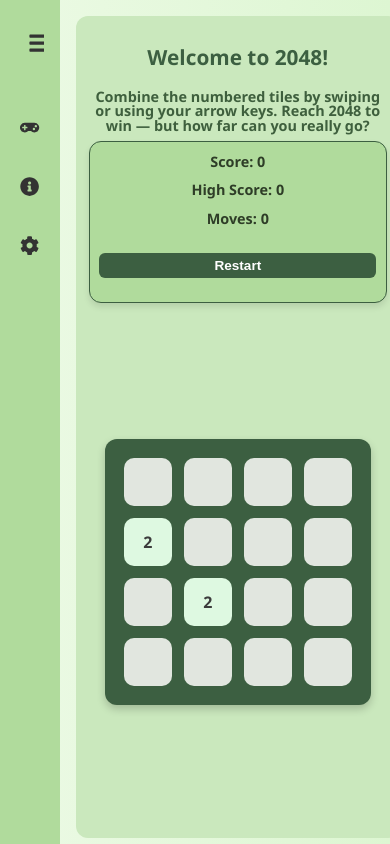
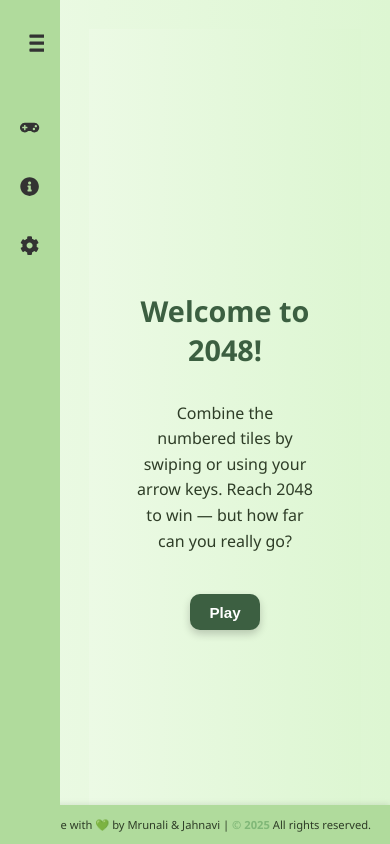
Before and after one commit to janhaviss/2048_Game, a React (Vite) app in the folder 2048_game/: page / in a window 390 px wide. Built offline with nearby package versions, Linux system fonts and the light colour scheme.

Commit message:
Added a landing page

```diff
--- a/2048_game/src/App.css
+++ b/2048_game/src/App.css
@@ -18,7 +18,7 @@
   flex: 1;
   display: flex;
   justify-content: center;
-  align-items: center; /* added for vertical centering */
+  align-items: center;
   padding: 2rem;
   box-sizing: border-box;
   width: 100%;
@@ -26,29 +26,11 @@
 
 .main-content {
   width: 100%;
-  max-width: 768px;
-  background-color: #cae8bd;
-  padding: 1rem;
-  border-radius: 12px;
-  transition: background-color 0.3s ease-in-out;
+  max-width: none;
+  background: none;
+  padding: 0;
+  border-radius: 0;
   box-sizing: border-box;
-}
-
-/* Typography */
-.main-content h1 {
-  font-size: 2rem;
-  font-weight: bold;
-  margin-bottom: 0rem;
-  color: #3c5f41;
-  text-align: center;
-}
-
-.intro-text {
-  font-size: 1rem;
-  margin-bottom: 0.5rem;
-  color: #3e5f3d;
-  line-height: 1;
-  text-align: center;
 }
 
 /* Button */
@@ -68,86 +50,54 @@
   background-color: #388e3c;
 }
 
+/* THEMES */
+
 /* PINK THEME */
 .pink.app-container {
   background: linear-gradient(to right, #ffe0f0, #fbd3e9);
   color: #4d2a35;
 }
-.pink .main-content { background-color: #fbd3e9; }
-.pink .main-content h1 { color: #a4456f; }
-.pink .intro-text { color: #91345e; }
-.pink .restart-btn { background-color: #a4456f; }
-.pink .restart-btn:hover { background-color: #892d58; }
+.pink .restart-btn {
+  background-color: #a4456f;
+  color: #fff;
+}
+.pink .restart-btn:hover {
+  background-color: #892d58;
+}
 
 /* BLUE THEME */
-.blue .app-container {
+.blue.app-container {
   background: linear-gradient(to right, #e0f7ff, #d3effb);
   color: #00335d;
 }
-.blue .main-content { background-color: #add8e6; }
-.blue .main-content h1,
-.blue .intro-text { color: #000B58; }
-.blue .restart-btn { background-color: #000B58; color: white; }
-.blue .restart-btn:hover { background-color: #3c4271; }
+.blue .restart-btn {
+  background-color: #000B58;
+  color: white;
+}
+.blue .restart-btn:hover {
+  background-color: #3c4271;
+}
 
-/* RESPONSIVE STYLING */
+/* RESPONSIVE */
 @media screen and (max-width: 768px) {
   .content-wrapper {
     padding: 1rem;
-    align-items: flex-start; /* Ensures scrollability on very short screens */
+    align-items: flex-start;
   }
 
   .main-content {
     padding: 0.8rem;
   }
 
-  .main-content h1 {
-    font-size: 1.5rem;
-  }
-
-  .intro-text {
-    font-size: 1rem;
-  }
-
-  .score-container {
-    flex-direction: column;
-    gap: 0.8rem;
-    padding: 0.8rem;
-    font-size: 0.95rem;
-  }
-
-  .score-item {
-    font-size: 1rem;
-    text-align: center;
-  }
-
   .restart-btn {
     width: 100%;
-    margin-left: 0;
     font-size: 0.95rem;
     padding: 6px 12px;
+    margin-left: 0;
   }
 }
 
 @media screen and (max-width: 480px) {
-  .main-content h1 {
-    font-size: 1.3rem;
-  }
-
-  .intro-text {
-    font-size: 0.9rem;
-  }
-
-  .score-container {
-    font-size: 0.9rem;
-    gap: 0.6rem;
-    padding: 0.6rem;
-  }
-
-  .score-item {
-    font-size: 0.9rem;
-  }
-
   .restart-btn {
     font-size: 0.85rem;
     padding: 5px 10px;
--- a/2048_game/src/App.jsx
+++ b/2048_game/src/App.jsx
@@ -5,10 +5,12 @@
 import HowToPlay from './components/HowToPlay';
 import Footer from './components/Footer';
 import Settings from './components/Settings';
+import Landing from './components/Landing';
 import './App.css';
 
 export default function App() {
   const [activePage, setActivePage] = useState('game');
+  const [hasStarted, setHasStarted] = useState(false);
   const [score, setScore] = useState(0);
   const [highScore, setHighScore] = useState(() => {
     const saved = localStorage.getItem('highScore');
@@ -48,24 +50,17 @@
     setMoveCount(0);
   };
 
-
-
   return (
     <div className={`app-container ${tileTheme}`}>
       <Sidebar setTileTheme={setTileTheme} onNavigate={setActivePage} />
 
-      {/* Main Wrapper for responsive layout */}
       <div className="content-wrapper">
         <div className="main-content">
-          {activePage === 'game' ? (
+          {!hasStarted ? (
+            <Landing onStart={() => setHasStarted(true)} />
+          ) : activePage === 'game' ? (
             <>
-              <h1>Welcome to 2048!</h1>
-              <h4 className="intro-text">
-                Combine the numbered tiles by swiping or using your arrow keys.
-                Reach 2048 to win — but how far can you really go?
-              </h4>
-
-              <div className="score-container">
+                  <div className="score-container">
                 <div className="score-item">Score: {score}</div>
                 <div className="score-item">High Score: {highScore}</div>
                 <div className="score-item">Moves: {moveCount}</div>
@@ -98,10 +93,10 @@
               setSoundEnabled={setSoundEnabled}
             />
           )}
-
-          {/* <Footer /> */}
         </div>
       </div>
+
+      <Footer />
     </div>
   );
 }
--- /dev/null
+++ b/2048_game/src/components/Landing.jsx
@@ -0,0 +1,17 @@
+import React from 'react';
+import '../css/Landing.css'; // optional, or you can reuse App.css
+
+export default function Landing({ onStart }) {
+  return (
+    <div className="landing-screen">
+      <h1 className="landing-title">Welcome to 2048!</h1>
+      <p className="landing-intro">
+        Combine the numbered tiles by swiping or using your arrow keys.
+        Reach 2048 to win — but how far can you really go?
+      </p>
+      <button className="play-button" onClick={onStart}>
+        Play
+      </button>
+    </div>
+  );
+}
--- a/2048_game/src/css/Game.css
+++ b/2048_game/src/css/Game.css
@@ -1,23 +1,65 @@
 .game-wrapper {
   display: flex;
+  flex-direction: column;
+  align-items: center;
   justify-content: center;
-  align-items: center;
   padding: 1rem;
-  min-height: 60vh;
   box-sizing: border-box;
+  width: 100%;
 }
 
 .game-container {
   background-color: #3c5f41;
-  padding: 1.5rem;
+  padding: 1rem;
   border-radius: 12px;
   box-shadow: 0 4px 8px rgba(0, 0, 0, 0.2);
   width: 100%;
-  max-width: 420px;
+  max-width: 340px;  /* ⬅️ slightly smaller for <360px devices */
+  box-sizing: border-box;
+  margin: 0 auto;
+  overflow-x: hidden;
+}
+.board {
+  display: flex;
+  flex-direction: column;
+  gap: 8px;
+}
+
+.board-row {
+  display: flex;
+  justify-content: center;
+  gap: 8px;
+}
+
+
+.score-container {
+  display: flex;
+  justify-content: space-between;
+  align-items: center;
+  flex-wrap: wrap;
+  gap: 1rem;
+  margin: 0 auto 1rem;
+  padding: 0.75rem 1rem;
+  border-radius: 12px;
+  border: 1px solid #3c5f41;
+  background-color: #B0DB9C;
+  max-width: 500px; /* ⬅️ new: wide enough for all items */
+  width: 100%;
   box-sizing: border-box;
 }
+.score-item {
+  font-size: 1.2rem;
+  font-weight: bold;
+  color: #2e3d27;
+  text-align: center;
+}
 
-/* Game Board Layout */
+/* Style the restart button consistently */
+.score-container .restart-btn {
+  margin-bottom: 0;
+}
+
+/*
 .board {
   display: flex;
   flex-direction: column;
@@ -27,31 +69,41 @@
 .board-row {
   display: flex;
   gap: 8px;
+} */
+
+
+/* THEMED GAME ELEMENTS */
+.pink .game-container {
+  background-color: #a4456f;
+  color: #fff;
 }
 
-/* Score display */
-.score-container {
-  display: flex;
-  justify-content: center;
-  align-items: center;
-  gap: 2rem;
-  margin-bottom: 1rem;
-  background-color: #B0DB9C;
-  /* padding: 0.6rem 1rem; */
-  border-radius: 12px;
-  box-shadow: 0 4px 6px rgba(0, 0, 0, 0.1);
-  border: 1px solid #3c5f41;
-  flex-wrap: wrap;
+.pink .score-container {
+  background-color: #f5b8cf;
+  border-color: #a4456f;
+  color: #4d2a35;
 }
 
-.score-item {
-  font-size: 1.2rem;
-  font-weight: bold;
-  color: #2e3d27;
-  text-align: center;
+.pink .score-item {
+  color: #4d2a35;
 }
 
-/* Make layout responsive on tablets and phones */
+.blue .game-container {
+  background-color: #000B58;
+  color: white;
+}
+
+.blue .score-container {
+  background-color: #b1d6ff;
+  border-color: #000B58;
+  color: #00103a;
+}
+
+.blue .score-item {
+  color: #00103a;
+}
+
+/* Responsive */
 @media screen and (max-width: 768px) {
   .game-container {
     max-width: 90vw;
@@ -68,18 +120,20 @@
 }
 
 @media screen and (max-width: 480px) {
-  .game-container {
-    padding: 1rem;
-  }
-
   .score-container {
   flex-direction: column;
+  gap: 0.6rem;
   align-items: center;
-    padding: 1rem;
+  padding: 0.8rem;
 }
 
 .score-item {
   font-size: 1rem;
+}
+
+.game-container {
+  padding: 0.8rem;
+  max-width: 95vw; /* Makes sure it doesn't overflow smaller phones */
 }
 
   .board {
@@ -90,3 +144,21 @@
     gap: 6px;
   }
 }
+
+@media screen and (max-width: 360px) {
+  .game-container {
+    max-width: 320px;
+    padding: 0.5rem;
+  }
+
+  .score-container {
+    padding: 0.6rem;
+    gap: 0.5rem;
+  }
+
+  .tile {
+    width: 40px;
+    height: 40px;
+    font-size: 0.9rem;
+  }
+}
--- /dev/null
+++ b/2048_game/src/css/Landing.css
@@ -0,0 +1,74 @@
+.landing-screen {
+  display: flex;
+  flex-direction: column;
+  justify-content: center;
+  align-items: center;
+  text-align: center;
+  height: 100vh;
+  padding: 2rem;
+  box-sizing: border-box;
+  background: linear-gradient(to right, #ecfae5, #ddf6d2); /* match your theme */
+}
+
+.landing-title {
+  font-size: 3rem;
+  font-weight: bold;
+  color: #3c5f41;
+  margin-bottom: 1rem;
+}
+
+.landing-intro {
+  font-size: 1.25rem;
+  color: #2e3d27;
+  margin-bottom: 2rem;
+  max-width: 600px;
+  line-height: 1.6;
+}
+
+.play-button {
+  background-color: #3c5f41;
+  color: white;
+  padding: 0.8rem 2rem;
+  font-size: 1.1rem;
+  border: none;
+  border-radius: 10px;
+  cursor: pointer;
+  transition: background-color 0.3s ease;
+  box-shadow: 0 4px 8px rgba(0, 0, 0, 0.2);
+}
+
+.play-button:hover {
+  background-color: #2e3d27;
+}
+
+/* Responsive Typography & Padding */
+@media screen and (max-width: 768px) {
+  .landing-title {
+    font-size: 2.25rem;
+  }
+
+  .landing-intro {
+    font-size: 1.1rem;
+    padding: 0 1rem;
+  }
+
+  .play-button {
+    font-size: 1rem;
+    padding: 0.75rem 1.5rem;
+  }
+}
+
+@media screen and (max-width: 480px) {
+  .landing-title {
+    font-size: 1.8rem;
+  }
+
+  .landing-intro {
+    font-size: 1rem;
+  }
+
+  .play-button {
+    font-size: 0.95rem;
+    padding: 0.6rem 1.2rem;
+  }
+}
--- a/2048_game/src/css/Tile.css
+++ b/2048_game/src/css/Tile.css
@@ -1,30 +1,30 @@
 .tile {
-  width: 64px;
-  height: 64px;
-  margin: 4px;
+  width: 20vw;
+  height: 20vw;
+  max-width: 64px;
+  max-height: 64px;
+  font-size: clamp(0.9rem, 4vw, 1.5rem);
+  margin: 2px;
   border-radius: 10px;
   display: flex;
   align-items: center;
   justify-content: center;
   font-weight: bold;
-  font-size: 1.5rem;
   transition: all 0.3s ease-in-out;
   color: white;
-  width: 100%;
-  aspect-ratio: 1 / 1;
 }
-
 
 
 /* Responsive scaling using media queries */
 @media screen and (max-width: 600px) {
-  .tile {
-    width: 48px;
-    height: 48px;
-    font-size: 1rem;
-    margin: 3px;
-  }
+ .tile {
+  width: 44px;
+  height: 44px;
+  font-size: 1rem;
+  margin: 2px;
 }
+}
+
 /*
 @media screen and (max-width: 400px) {
   .tile {
```
Lines whose indentation alone changed are shown as unchanged.
